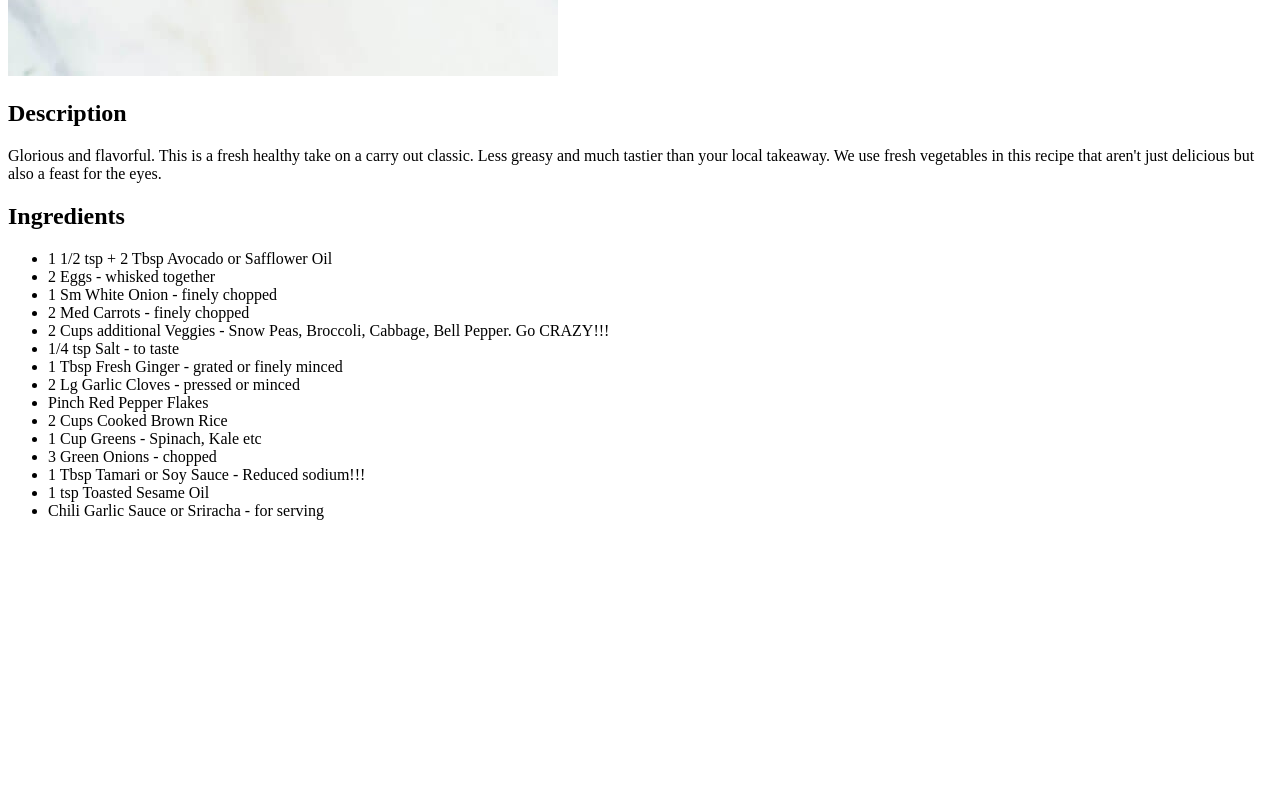
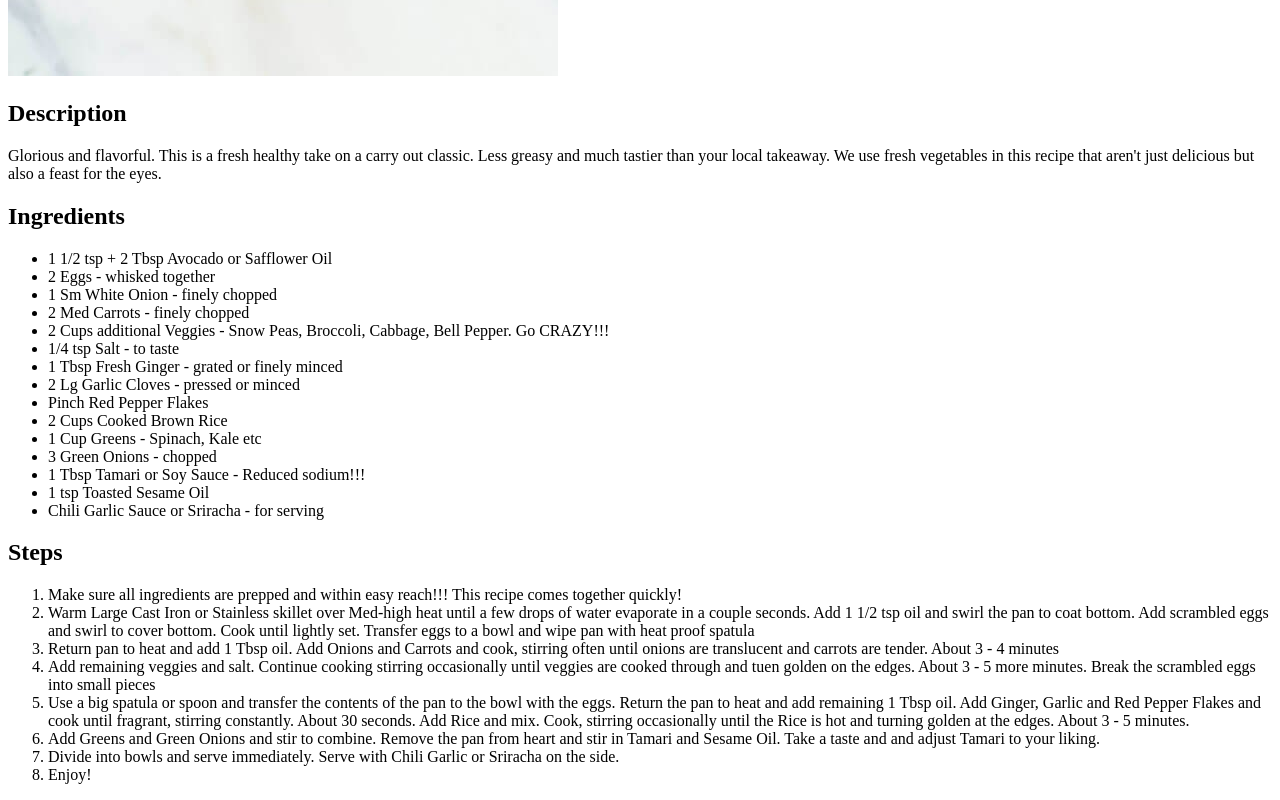
Before and after one commit to KodosThealien/odin-recipes, a plain HTML site: page recipes/veggie_fried_rice.html in a window 1280 px wide. Shown: the part 761-1561 px from the top of the page. Before the commit the page ends 1297 px from the top, so only its background shows below. Drawn offline with Linux system fonts and the light colour scheme.

Commit message:
Added Ingredients and Steps to recipe

```diff
--- a/recipes/veggie_fried_rice.html
+++ b/recipes/veggie_fried_rice.html
@@ -31,6 +31,24 @@
             <li>Chili Garlic Sauce or Sriracha - for serving</li>
         </ul>
 
+        <h2>Steps</h2>
+        <ol>
+            <li>Make sure all ingredients are prepped and within easy reach!!! This recipe comes together quickly!</li>
+            <li>Warm Large Cast Iron or Stainless skillet over Med-high heat until a few drops of water evaporate in a couple seconds. Add 1 1/2 tsp oil and swirl the pan to coat bottom. Add scrambled eggs and swirl to cover bottom. Cook until lightly set. Transfer eggs to a bowl and wipe pan with heat proof spatula</li>
+            <li>Return pan to heat and add 1 Tbsp oil. Add Onions and Carrots and cook, stirring often until onions are translucent and carrots are tender. About 3 - 4 minutes</li>
+            <li>Add remaining veggies and salt. Continue cooking stirring occasionally until veggies are cooked through and tuen golden on the edges. About 3 - 5 more minutes. Break the scrambled eggs into small pieces</li>
+            <li>Use a big spatula or spoon and transfer the contents of the pan to the bowl with the eggs. Return the pan to heat and add remaining 1 Tbsp oil. Add Ginger, Garlic and Red Pepper Flakes and cook until fragrant, stirring constantly. About 30 seconds. Add Rice and mix. Cook, stirring occasionally until the Rice is hot and turning golden at the edges. About 3 - 5 minutes.</li>
+            <li>Add Greens and Green Onions and stir to combine. Remove the pan from heart and stir in Tamari and Sesame Oil. Take a taste and and adjust Tamari to your liking.</li>
+            <li>Divide into bowls and serve immediately. Serve with Chili Garlic or Sriracha on the side.</li>
+            <li>Enjoy!</li>
+
+
+
+
+
+
+
+        </ol>
     </body>
 
 
```
